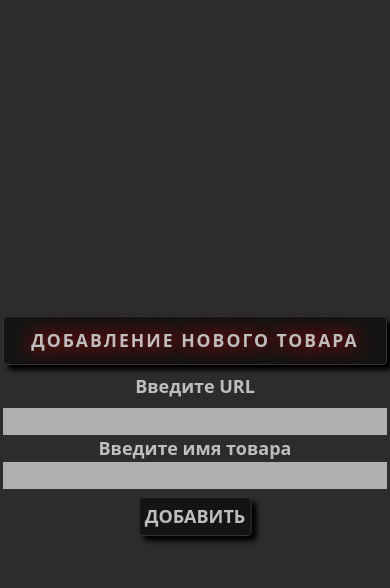
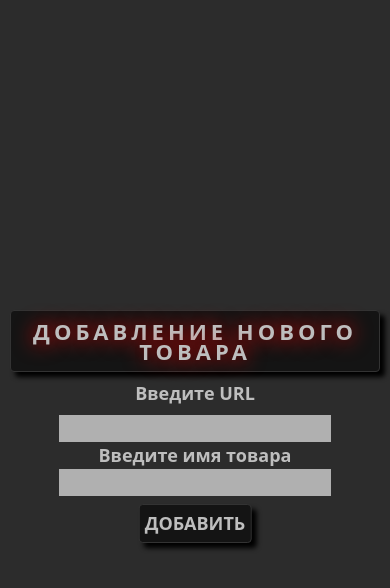
Before and after one commit to FiloniJ/PricePulse, a React (Create React App) app: page / in a window 390 px wide. Both pictures are taken after a click on the picture 163 px from the left and 84 px from the top of the page. Shown: the top 588 px of the page. Built offline with nearby package versions, Linux system fonts and the light colour scheme; no server answers.

Commit message:
Добавлен адаптив окна добавления товара и появился скролл графика цен на маленьких экранах

```diff
--- a/src/common/Header/Header.tsx
+++ b/src/common/Header/Header.tsx
@@ -3,6 +3,7 @@ import './Header.css'
 
 type HeaderProps = {
   name: string,
+  className?: string,
   style?: React.CSSProperties,
   children?: React.ReactNode
 }
@@ -10,7 +11,7 @@ type HeaderProps = {
 const Header = (props: HeaderProps) => {
   return (
     <div>
-      <div className='layout menu-name' style={props.style}>
+      <div className={`layout menu-name ${props.className ? props.className : ''}`} style={props.style}>
         {props.name}
         {props.children}
       </div>
--- a/src/components/AddURL.tsx
+++ b/src/components/AddURL.tsx
@@ -40,18 +40,23 @@ const AddURL: React.FC = () => {
       {showInputs &&
         ReactDOM.createPortal(
           <div className="justify-start modal z-50 flex flex-col" onClick={closeModal}>
-            <div className="m-2 flex flex-col w-96">
-              <Header name='Добавление нового товара' style={{fontSize: '1.1rem', letterSpacing: '2px'}}/>
+            <div className="m-2 flex flex-col w-96 min-w-0">
+              <Header
+                name='Добавление нового товара'
+                className='max-w-[95vw] mx-auto text-sm tracking-widest'
+              />
               <label htmlFor="url" className='text-center my-2'>Введите URL</label>
               <input
                 id="url"
+                className='max-w-[95vw] mx-auto'
                 type="text"
                 value={newUrl}
                 onChange={e => setNewUrl(e.target.value)}
               />
               <label htmlFor="item-name" className='text-center'>Введите имя товара</label>
-              <input className=''
+              <input
                 id="item-name"
+                className='max-w-[95vw] mx-auto'
                 type="text"
                 value={newItem}
                 onChange={e => setNewItem(e.target.value)}
--- a/src/components/DateFilter.tsx
+++ b/src/components/DateFilter.tsx
@@ -33,7 +33,7 @@ const DateFilter: React.FC = () => {
     <div className='flex justify-center'>
       <label className='text-center text-[clamp(1rem,2vw,2.5rem)]'>От:
         <input
-          className='mx-3 w-[clamp(50px, 10vw, 150px)]'
+          className='mx-3'
           type="date"
           value={dateFrom}
           onChange={changeDateFrom}
--- a/src/components/PriceHistory/PriceHistory.tsx
+++ b/src/components/PriceHistory/PriceHistory.tsx
@@ -28,7 +28,12 @@ const PriceHistory: React.FC = () => {
 
   return (
     ReactDOM.createPortal(
-      <div className='modal z-50' id='price_history_draw' onClick={closePortal}></div>,
+      <div
+        className='modal z-50 overflow-scroll'
+        style={{display: 'inline-block'}}
+        id='price_history_draw'
+        onClick={closePortal}>
+      </div>,
       document.getElementById('portal') as HTMLElement
     )
   )
```
